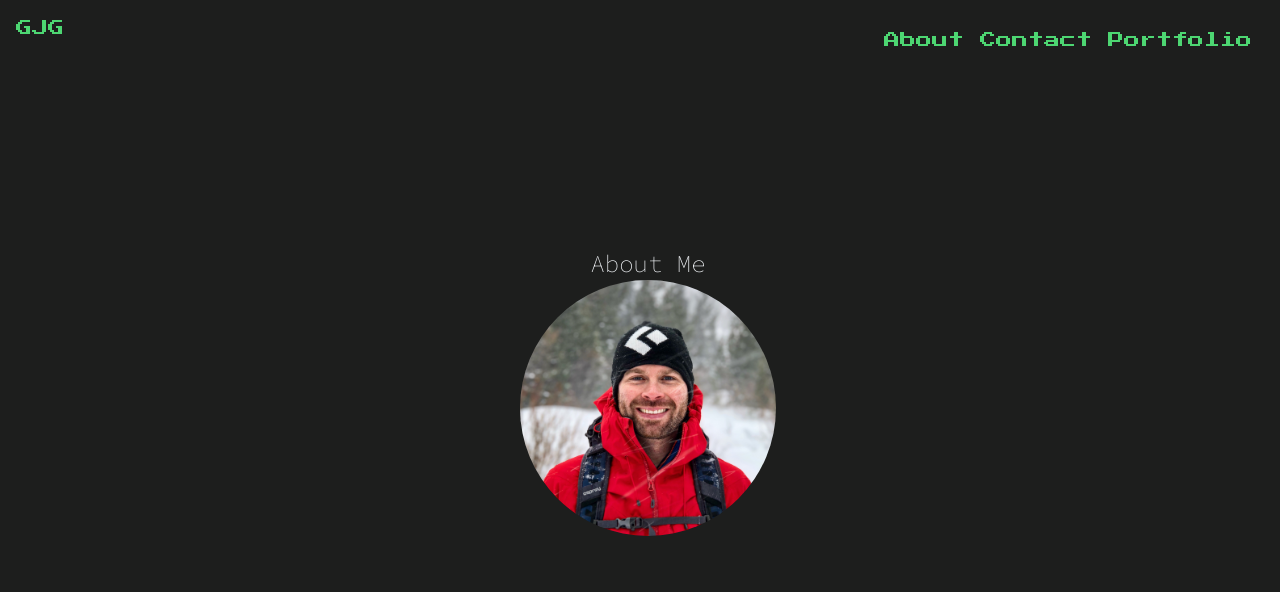
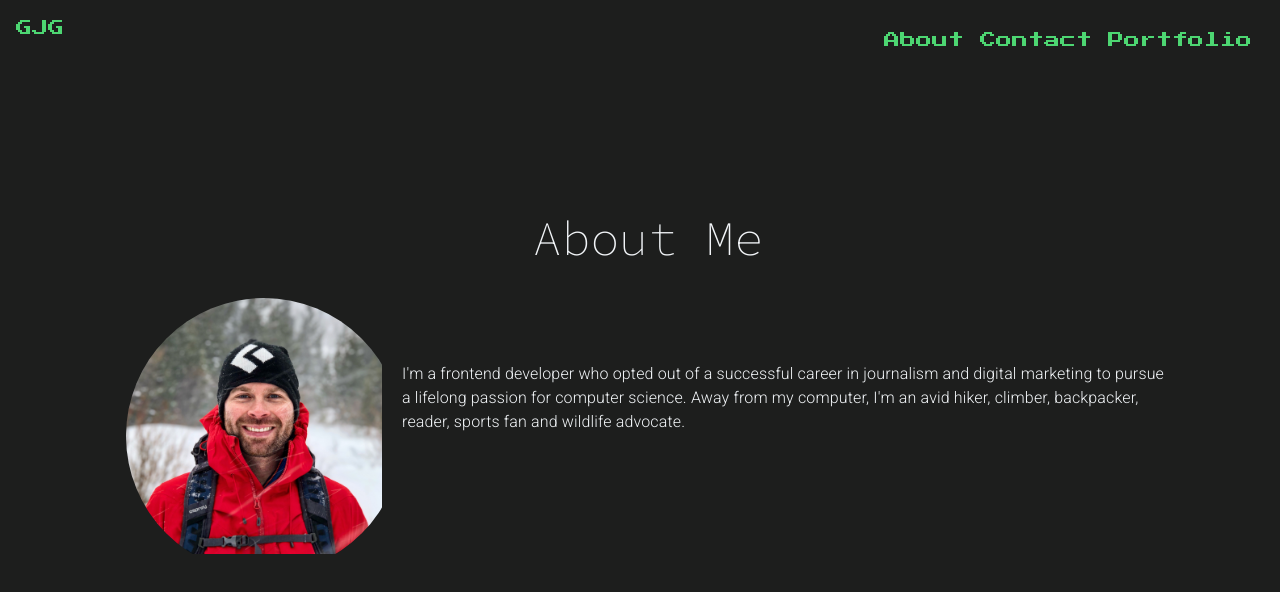
Before and after one commit to gjeffgolden/personal-website-2.0, a React (Vite) app: page /about in a window 1280 px wide. Shown: the top 592 px of the page. Built offline with nearby package versions, Linux system fonts and the light colour scheme.

Commit message:
Adding copy and adjusting About Me CSS.

```diff
--- a/index.html
+++ b/index.html
@@ -8,7 +8,7 @@
     />
     <link rel="icon" type="image/svg+xml" href="/vite.svg" />
     <meta name="viewport" content="width=device-width, initial-scale=1.0" />
-    <title>Vite + React + TS</title>
+    <title>G. Jeff Golden</title>
   </head>
   <body>
     <div id="root"></div>
--- a/src/routes/About.tsx
+++ b/src/routes/About.tsx
@@ -6,13 +6,26 @@ import { PageContainer } from "../styles/styles";
 export const About = () => {
   return (
     <PageContainer>
-      <Typography variant="h5">About Me</Typography>
-      <Box>
+      <Typography mb={4} variant="h3">
+        About Me
+      </Typography>
+      <Box display="flex" flexDirection="row">
         <Avatar
           alt="Jeff Golden"
           src="/src/assets/Golden-Headshot-Casual.JPG"
-          sx={{ width: "16rem", height: "16rem" }}
+          sx={{
+            width: "16rem",
+            height: "16rem",
+            float: "left",
+            padding: "0px 20px 20px 0px",
+          }}
         />
+        <Typography mt={8} width="48rem" variant="body1">
+          I'm a frontend developer who opted out of a successful career in
+          journalism and digital marketing to pursue a lifelong passion for
+          computer science. Away from my computer, I'm an avid hiker, climber,
+          backpacker, reader, sports fan and wildlife advocate.
+        </Typography>
       </Box>
     </PageContainer>
   );
--- a/src/routes/Home.tsx
+++ b/src/routes/Home.tsx
@@ -22,7 +22,8 @@ export const Home = () => {
         </Typography>
         <ParagraphContainer>
           <Typography variant="subtitle2">
-            This is going to be a longer paragraph with a bunch of info.
+            “Everything is held together with stories. That is all that is
+            holding us together, stories and compassion.” -Barry Lopez
           </Typography>
         </ParagraphContainer>
         <Button
--- a/src/styles/styles.ts
+++ b/src/styles/styles.ts
@@ -27,8 +27,9 @@ export const PageContainer = styled(Box)({
   height: "80vh",
   alignItems: "center",
   justifyContent: "center",
+  overflow: "auto",
 });
 
 export const ParagraphContainer = styled("p")({
-  width: "80%",
+  width: "38rem",
 });
```
